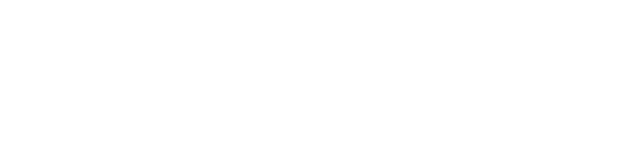
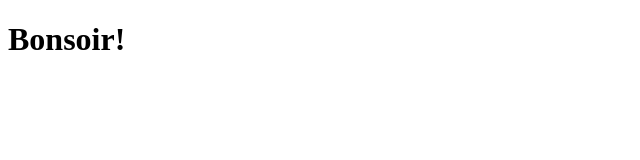
Before and after one commit to AshBll/helloWorld, a plain HTML site: page index.html in a window 1280 px wide. Shown: the whole page, without its empty margins (0-640 px from the left). Drawn offline with Linux system fonts and the light colour scheme.

Commit message:
Update index.html
adding an h1 title

```diff
--- a/index.html
+++ b/index.html
@@ -6,6 +6,6 @@
     <title>helloWorld</title>
 </head>
 <body>
-
+    <h1>Bonsoir!<h1>
 </body>
 </html>
```
